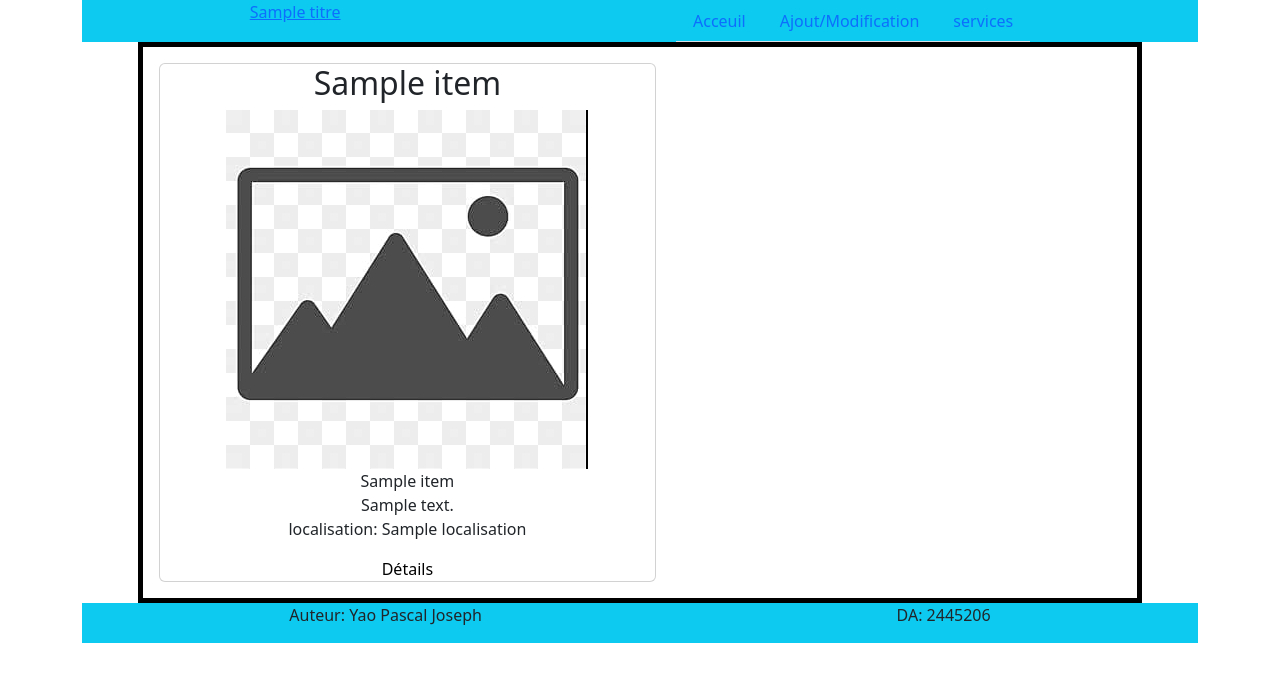
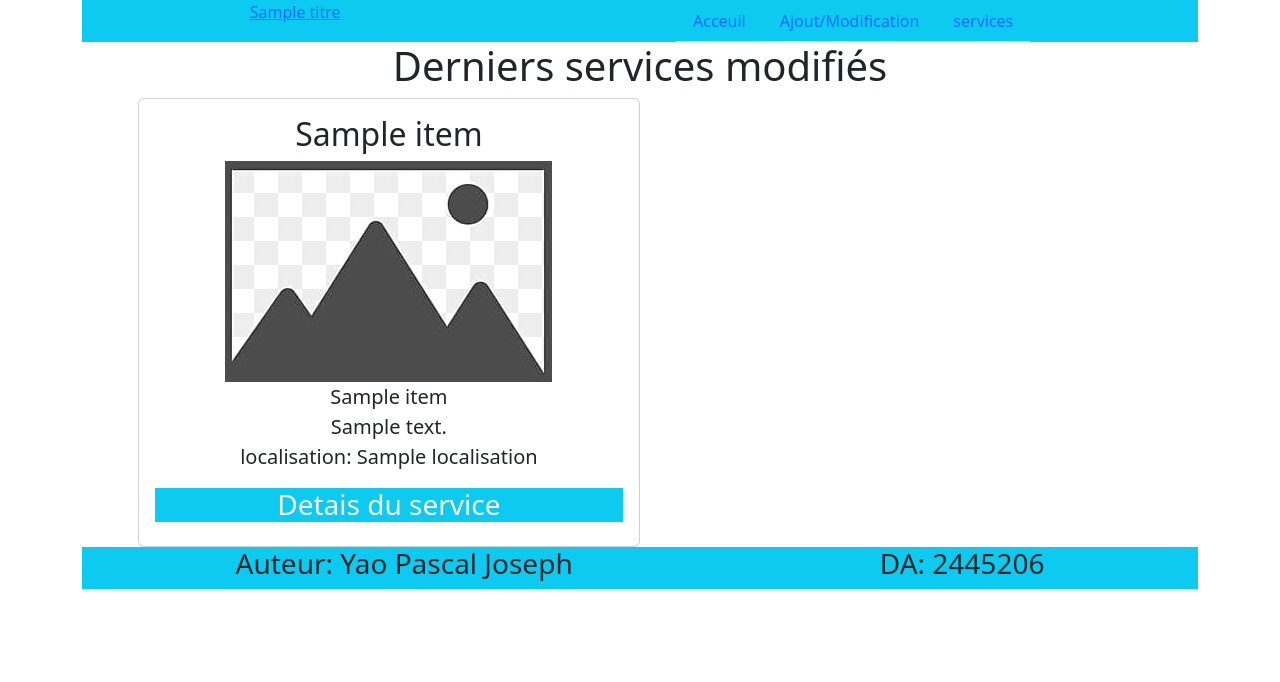
Before and after one commit to TheOne101Alpha/TP1_web3, a Flask app: template templates/acceuil.jinja in a window 1280 px wide. Shown: the top 682 px of the page. Run offline with Flask 3, Linux system fonts and the light colour scheme; the template is opened without the code that fills it: most values are stand-ins (such as "Sample title", 1, 10 or a date in 2020).

Commit message:
avancement formulaire

```diff
--- a/app.py
+++ b/app.py
@@ -30,12 +30,36 @@ def details():
 
     with bd.creer_connexion() as connexion:
         with connexion.get_curseur() as curseur:
-            curseur.execute('SELECT cat.nom_categorie,ser.titre, ser.actif, ser.description, ser.cout, ser.localisation FROM services ser INNER JOIN categories cat ON cat.id_categorie = ser.id_service WHERE ser.id_service =%(id)s', {'id': identifiant})
+            curseur.execute('SELECT cat.nom_categorie, ser.date_creation, ser.titre, ser.actif, ser.description, ser.cout, ser.localisation FROM services ser INNER JOIN categories cat ON cat.id_categorie = ser.id_service WHERE ser.id_service =%(id)s', {'id': identifiant})
             retour = curseur.fetchone()
 
     print(retour)
-    return render_template("details.jinja", item = retour, tiny = retour["actif"])
+    return render_template("details.jinja", item = retour, id_change = identifiant)
 
+
+@app.route("/changement")
+def changement():
+    """affichage de changement ou ajout de services"""
+
+    services = []
+    categories = []
+
+    identifiant = request.args.get("id", type=int)
+    if identifiant is not None:
+
+        with bd.creer_connexion() as connexion:
+            with connexion.get_curseur() as curseur:
+                curseur.execute('SELECT cat.nom_categorie, ser.date_creation, ser.titre, ser.actif, ser.description, ser.cout, ser.localisation FROM services ser INNER JOIN categories cat ON cat.id_categorie = ser.id_service WHERE ser.id_service =%(id)s', {'id': identifiant})
+                services = curseur.fetchone()
+        return render_template("changement.jinja", b_changement=True, service=services, liste_categorie = None )
+
+    with bd.creer_connexion() as connexion:
+        with connexion.get_curseur() as curseur:
+            curseur.execute('SELECT id_categorie, nom_categorie FROM categories')
+            categories = curseur.fetchall()
+            curseur.execute('SELECT cat.nom_categorie, ser.date_creation, ser.titre, ser.actif, ser.description, ser.cout, ser.localisation FROM services ser INNER JOIN categories cat ON cat.id_categorie = ser.id_service WHERE ser.id_service =%(id)s', {'id': identifiant})
+            services = curseur.fetchone()
+    return render_template("changement.jinja", b_changement = False, service = services, liste_categorie = categories)
 
 
 if __name__ == "__main__":
--- a/static/css/style.css
+++ b/static/css/style.css
@@ -2,19 +2,28 @@
   width: 90%;
   max-width: 1200px;
   margin: 0 auto;
-  border: solid black 5px;
   text-align: center;
 }
 
-.card {
-  border: solid black 2px;
-  margin: 1rem;
-  width: 40%;
+p, label {
+  font-size: 20px;
 }
 
-main a {
-  text-decoration: none;
-  color: black;
+main a:hover .text {
+  color: red;
+}
+
+label {
+  margin-right: 10px;
+}
+
+form div {
+  margin-top: 40px;
+  width: 100%;
+}
+form div input {
+  width: 30%;
+  margin-left: 40px;
 }
 
 img {
--- a/static/css/style.scss
+++ b/static/css/style.scss
@@ -2,21 +2,41 @@
 	width: 90%;
 	max-width: 1200px;
 	margin: 0 auto;
-    border: solid black 5px;
 	text-align: center;
 }
 
-.card{
-	border: solid black 2px;
-	margin: 1rem;
-	width: 40%;
+// .card{
+// 	border: solid black 2px;
+// 	margin: 1rem;
+// 	width: 40%;
+// }
+
+p, label{
+	font-size: 20px;
 }
 
-main a{
-	text-decoration: none;
-	color: black;
+main a:hover .text{
+	color: red ;
+}
+
+label{
+	margin-right: 10px;
+}
+
+form div{
+	margin-top: 40px;
+	width: 100%;
+	input{
+		width: 30%;
+		margin-left: 40px;
+	}
 }
 
 img{
 	max-width: 100%;
 }
+
+// .carre{
+// 	width: 400px;
+// 	border: solid black 20px;
+// }
--- a/templates/acceuil.jinja
+++ b/templates/acceuil.jinja
@@ -1,14 +1,15 @@
 {% extends "base.jinja" %}
 {% block main %}
+    <h1>Derniers services modifiés</h1>
     <div class="d-flex flex-wrap">
         {% for item in items %}
-        <div class="card w-50">
-            <div class="card-header>Derniers services</div>
-            <div class="card-body>
+        <div class="card w-50 gap-2">
+            {# <div class="card-header">Derniers services</div> #}
+            <div class="card-body">
                 <p class="h2 card-title">{{item["titre"]}}</p>
                 <img class="card-text" src="../static/placeholder.png" alt="image placeholder">
                 <p class="card-text"> {{item["nom_categorie"]}} <br> {{item["description"]}} <br> localisation: {{item["localisation"]}}</p>
-                <a href="/details?id={{item["id_service"]}}">Détails</a>
+                <a href="/details?id={{item["id_service"]}}" class="text-decoration-none w-25"><div class="bg-info text-white h3 inline text">Detais du service</div></a>
             </div>
         </div>
         {% endfor %}
--- a/templates/base.jinja
+++ b/templates/base.jinja
@@ -3,15 +3,15 @@
 <head>
     <meta charset="UTF-8">
     <meta name="viewport" content="width=device-width, initial-scale=1.0">
-    <link rel="stylesheet" href="../css/style.css">
-    <link rel="icon" href="../img/icon-tp1.svg">
+    <link rel="stylesheet" href="../static/css/style.css">
+    <link rel="icon" href="../static/icon-tp1.svg">
     <link href="https://cdn.jsdelivr.net/npm/bootstrap@5.3.3/dist/css/bootstrap.min.css" rel="stylesheet"
         integrity="sha384-QWTKZyjpPEjISv5WaRU9OFeRpok6YctnYmDr5pNlyT2bRjXh0JMhjY6hW+ALEwIH" crossorigin="anonymous">
     <title>Acceuil</title>
 </head>
 <div class="container">
     <body>
-        <header class="d-flex justify-content-around bg-info">
+        <header class="d-flex justify-content-around align-middle bg-info">
             <a href="index.jinja">{{titre}}</a>
             <div>
                 <ul class="nav nav-tabs">
@@ -31,8 +31,8 @@
             {%block main%} {%endblock%}
         </main>
         <footer class="bg-info justify-content-around d-flex">
-            <p>Auteur: Yao Pascal Joseph</p>
-            <p>DA: 2445206</p>
+            <p class="h3">Auteur: Yao Pascal Joseph</p>
+            <p class="h3">DA: 2445206</p>
         </footer>
     </body>
 </div>
```
Also changed, not shown: templates/changement.jinja (added, +34 -0 lines), templates/details.jinja (+11 -11 lines), templates/test.html (+71 -6 lines), static/placeholder.png, 1 other file.
